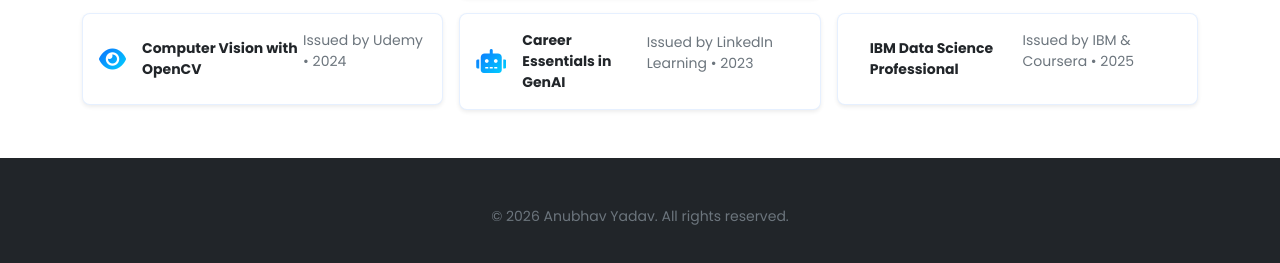
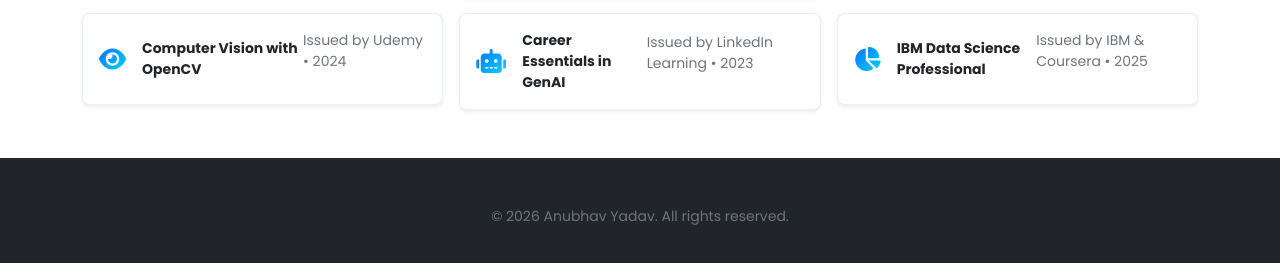
Before and after one commit to AnubhavDataSci25/Portfolio-Website, a plain HTML site: page qualifications.html in a window 1280 px wide. Shown: the part 1423-1686 px from the top of the page. Drawn offline with nearby package versions, Linux system fonts and the light colour scheme; files whose address does not match are found by name.

Commit message:
added icon in qualifications page

```diff
--- a/qualifications.html
+++ b/qualifications.html
@@ -202,7 +202,7 @@
                     </div>
                     <div class="col-md-6 col-lg-4">
                         <div class="d-flex align-items-center p-3 bg-white rounded-3 shadow-sm border-start border-primary border-4">
-                            <i class="fab fa-ibm text-primary me-3 fs-4"></i>
+                            <i class="fa-solid fa-chart-pie text-primary me-3 fs-4"></i>
                             <span class="small fw-bold">IBM Data Science Professional</span>
                             <p class="text-secondary small">Issued by IBM & Coursera • 2025</p>
                         </div>
```
